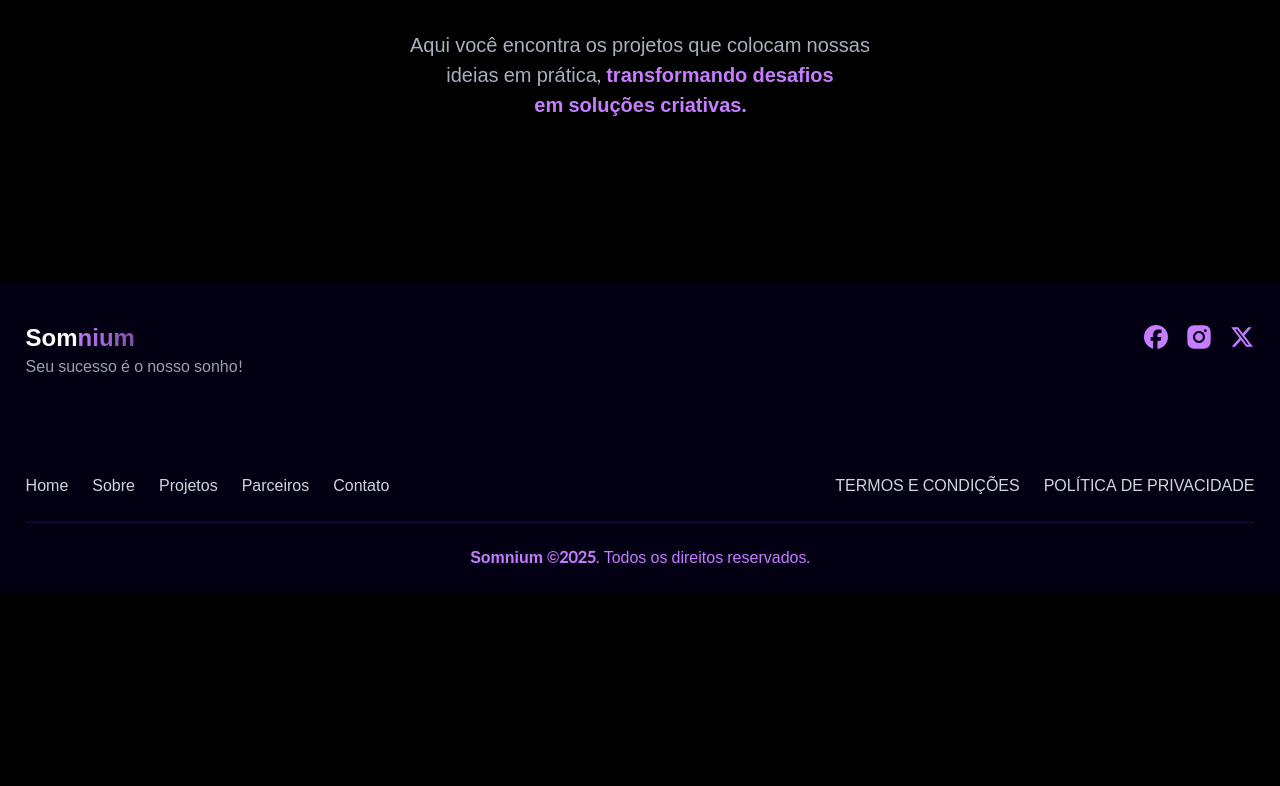
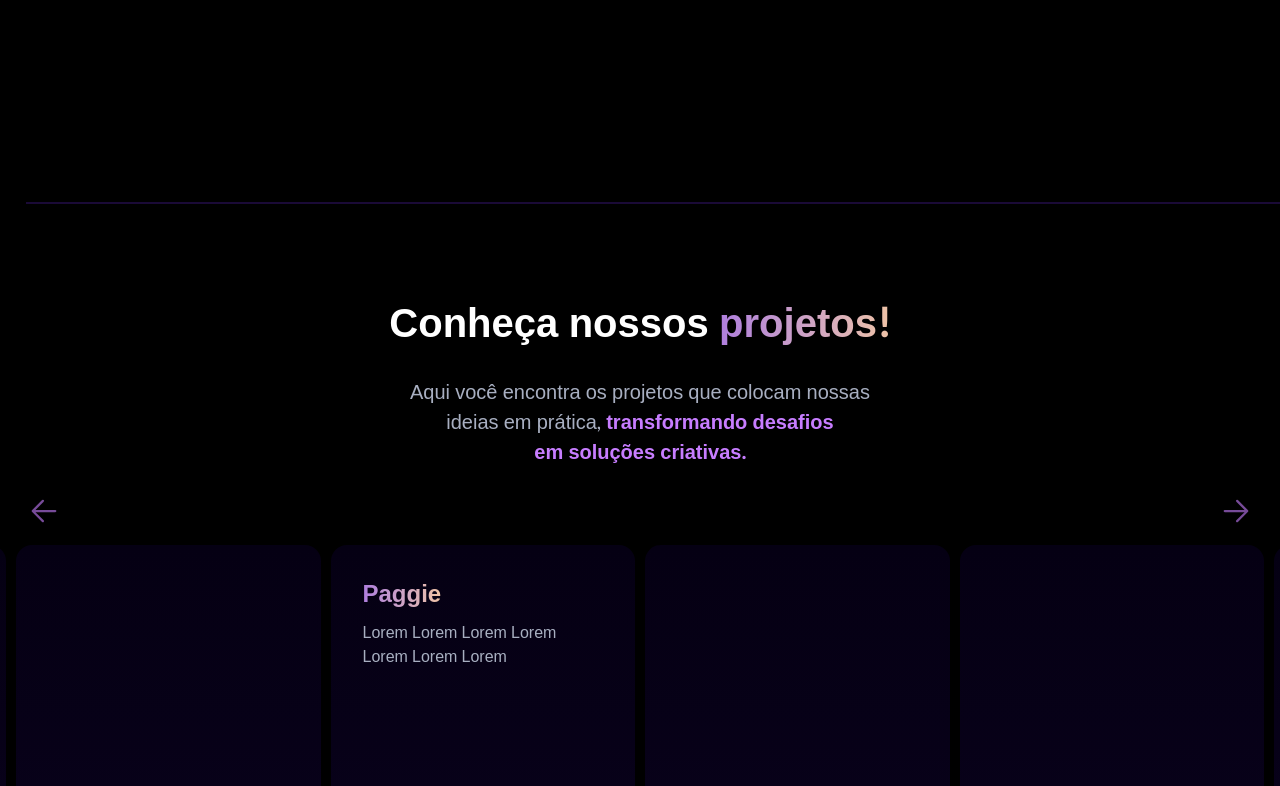
Before and after one commit to Somnium-Git/landing-page, a Next.js app in the folder frontend/: page / in a window 1280 px wide. Shown: the part 2014-2800 px from the top of the page. Before the commit the page ends 2608 px from the top, so only its background shows below. Built offline with nearby package versions, Linux system fonts and the light colour scheme.

Commit message:
upd secao projetos

```diff
--- a/frontend/src/app/page.tsx
+++ b/frontend/src/app/page.tsx
@@ -5,11 +5,13 @@
 import LightPulse from "@/components/LightBall/LightPulse/LightPulse"
 import Text from "@/components/Text/Text"
 import Card from "@/components/Card/Card"
+import Carousel from "@/components/Carousel/Carousel"
 
 import { useState } from "react"
 
 export default function Home() {
   const [isActive, setIsActive] = useState(false)
+
   return (
     <div>
       {/* inicio */}
@@ -49,19 +51,19 @@
             <Text size="1.25em" color="#A8AFC1">Comprometimento total com o seu sonho.</Text>
           </div>
         </div>
+      </Card>
 
-        {/* Linha divisória roxa */}
-        <div className="w-full h-[2px] bg-[#1A0A37] mx-[2dvw] mb-4"></div>
+      {/* Linha divisória roxa */}
+      <div className="w-full h-[2px] bg-[#1A0A37] mx-[2dvw] mb-16"></div>
 
-        <div>
-          <div className="flex flex-col text-center gap-6">
-            <Text size="2.5em" height="bold">Conheça nossos <span className="text-transparent bg-clip-text bg-gradient-to-r from-[#AF7EDD] to-[#EFC3A6]">projetos!</span></Text>
-            <Text size="1.25em" color="#A8AFC1">Aqui você encontra os projetos que colocam nossas<br></br> ideias em prática, <span className="text-[#C77DFF] font-bold">transformando desafios<br></br> em soluções criativas.</span></Text>
-          </div>
-
-          <></>
+      <Card height="full" background="transparent" useBar={false}>
+        <div className="flex flex-col text-center gap-6">
+          <Text size="2.5em" height="bold">Conheça nossos <span className="text-transparent bg-clip-text bg-gradient-to-r from-[#AF7EDD] to-[#EFC3A6]">projetos!</span></Text>
+          <Text size="1.25em" color="#A8AFC1">Aqui você encontra os projetos que colocam nossas<br></br> ideias em prática, <span className="text-[#C77DFF] font-bold">transformando desafios<br></br> em soluções criativas.</span></Text>
         </div>
       </Card>
+
+      <Carousel></Carousel>
 
       <section>
         <LightBlur x="25vw" y="50vh" size="150px"></LightBlur>
--- a/frontend/src/components/Carousel/Carousel.tsx
+++ b/frontend/src/components/Carousel/Carousel.tsx
@@ -1,27 +1,32 @@
 import { SwiperProps, SwiperSlide } from "swiper/react";
 
-import Slider from "@/components/Carousel/SliderContainer/SliderContainer"
+import SliderContainer from "@/components/Carousel/SliderContainer/SliderContainer"
 import SliderItem from "./SliderItem/SliderItem";
 import Text from "../Text/Text";
 
-export default function Carrossel() {
+export default function Carousel() {
   const settings: SwiperProps = {
     freeMode: true,
-    slidesPerView: 2,
-    spaceBetween: 10,
+    initialSlide: 2,
+    slidesPerView: 1,
+    spaceBetween: -40,
     pagination: {
       clickable: true,
     },
     breakpoints: {
+      480: {
+        slidesPerView: 2,
+        spaceBetween: 10,
+      },
       640: {
         slidesPerView: 2,
         spaceBetween: 10,
       },
-      768: {
+      830: {
         slidesPerView: 3,
         spaceBetween: 10,
       },
-      1024: {
+      1095: {
         slidesPerView: 4,
         spaceBetween: 10,
       },
@@ -33,48 +38,41 @@
   };
 
   return (
-    <Slider settings={settings}>
+    <SliderContainer settings={settings}>
       <SwiperSlide>
-        <SliderItem>
-          <Text size="1.5em" height="bold"><span className="text-transparent bg-clip-text bg-gradient-to-r from-[#AF7EDD] to-[#EFC3A6]">Paggie</span></Text>
+        <SliderItem></SliderItem>
+      </SwiperSlide>
+
+      <SwiperSlide>
+        <SliderItem></SliderItem>
+      </SwiperSlide>
+
+      <SwiperSlide>
+        <SliderItem></SliderItem>
+      </SwiperSlide>
+
+      <SwiperSlide>
+        <SliderItem
+        description="Lorem Lorem Lorem Lorem Lorem Lorem Lorem"
+        projectLink="https://github.com/"
+        repositoryLink="https://github.com/Somnium-Git/landing-page/tree/test">
+          <Text size="1.5em" height="bold">
+            <span className="text-transparent bg-clip-text bg-gradient-to-r from-[#AF7EDD] to-[#EFC3A6]">Paggie</span>
+          </Text>
         </SliderItem>
       </SwiperSlide>
 
       <SwiperSlide>
-        <SliderItem>
-          <Text size="1.5em" height="bold"><span className="text-transparent bg-clip-text bg-gradient-to-r from-[#AF7EDD] to-[#EFC3A6]">Paggie</span></Text>
-        </SliderItem>
+        <SliderItem></SliderItem>
       </SwiperSlide>
 
       <SwiperSlide>
-        <SliderItem>
-          <Text size="1.5em" height="bold"><span className="text-transparent bg-clip-text bg-gradient-to-r from-[#AF7EDD] to-[#EFC3A6]">Paggie</span></Text>
-        </SliderItem>
+        <SliderItem></SliderItem>
       </SwiperSlide>
 
       <SwiperSlide>
-        <SliderItem>
-          <Text size="1.5em" height="bold"><span className="text-transparent bg-clip-text bg-gradient-to-r from-[#AF7EDD] to-[#EFC3A6]">Paggie</span></Text>
-        </SliderItem>
+        <SliderItem></SliderItem>
       </SwiperSlide>
-
-      <SwiperSlide>
-        <SliderItem>
-          <Text size="1.5em" height="bold"><span className="text-transparent bg-clip-text bg-gradient-to-r from-[#AF7EDD] to-[#EFC3A6]">Paggie</span></Text>
-        </SliderItem>
-      </SwiperSlide>
-
-      <SwiperSlide>
-        <SliderItem>
-          <Text size="1.5em" height="bold"><span className="text-transparent bg-clip-text bg-gradient-to-r from-[#AF7EDD] to-[#EFC3A6]">Paggie</span></Text>
-        </SliderItem>
-      </SwiperSlide>
-
-      <SwiperSlide>
-        <SliderItem>
-          <Text size="1.5em" height="bold"><span className="text-transparent bg-clip-text bg-gradient-to-r from-[#AF7EDD] to-[#EFC3A6]">Paggie</span></Text>
-        </SliderItem>
-      </SwiperSlide>
-    </Slider>
+    </SliderContainer>
   );
 }
--- a/frontend/src/components/Carousel/SliderContainer/SliderContainer.tsx
+++ b/frontend/src/components/Carousel/SliderContainer/SliderContainer.tsx
@@ -27,7 +27,7 @@
   return (
     <div>
       {/* Controle do Swiper */}
-      <div className="px-[2dvw] flex justify-between items-center my-4">
+      <div className="px-[2dvw] flex justify-between items-center">
         <button onClick={handlePrevious} className="cursor-pointer text-4xl text-[#774B99] hover:text-[#C77DFF] transition-all duration-200">
           <HiArrowSmallLeft />
         </button>
--- a/frontend/src/components/Carousel/SliderItem/SliderItem.tsx
+++ b/frontend/src/components/Carousel/SliderItem/SliderItem.tsx
@@ -10,19 +10,40 @@
   repositoryLink?: string;
 };
 
-export default function SliderItem({ children, description, projectLink, repositoryLink }: SliderItemProps) {
+export default function SliderItem({
+  children,
+  description = "",
+  projectLink = "",
+  repositoryLink = ""
+}: SliderItemProps) {
   return (
     <div className="w-[380px] h-[520px] flex flex-col justify-between p-8 rounded-2xl bg-gradient-to-b from-[#050013] to-[#0C0420]">
       <div className="text-left space-y-2">
         {children}
         <Text color="#A8AFC1">
-          {description}
+          {
+            description ?
+            ( description )
+            :
+            ( "" )
+          }
         </Text>
       </div>
 
+      {/* talvez colocar "flex-wrap-reverse" nessa div depois */}
       <div className="flex items-center justify-between gap-5">
-        <Link href={`${projectLink}`} target="_blank" className="bg-[#C77DFF] px-5 py-2.5 rounded-3xl hover:bg-white hover:text-[#C77DFF] transition-all duration-200">Visite o site!</Link>
-        <Link href={`${repositoryLink}`} target="_blank" className="text-4xl text-[#C77DFF] hover:text-white transition-all duration-200"><FaGithub /></Link>
+        {
+          projectLink ?
+          ( <Link href={`${projectLink}`} target="_blank" className="w-full font-bold text-center px-5 py-2.5 rounded-3xl bg-[#C77DFF] hover:bg-white hover:text-[#C77DFF] transition-all duration-200">Visite o site!</Link> )
+          :
+          ( <></> )
+        }
+        {
+          repositoryLink ?
+          ( <Link href={`${repositoryLink}`} target="_blank" className="text-4xl text-[#C77DFF] hover:text-white transition-all duration-200"><FaGithub /></Link> )
+          :
+          ( <></> )
+        }
       </div>
     </div>
   );
```
Also changed, not shown: frontend/src/components/Button/Button.tsx (+11 -9 lines).
